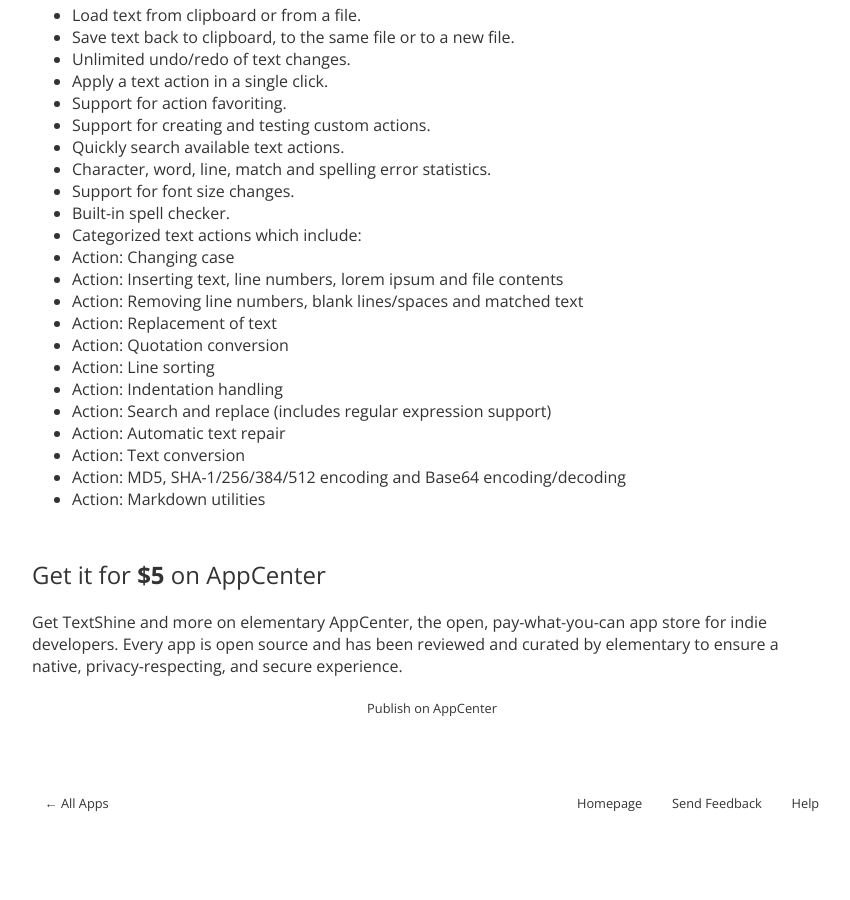
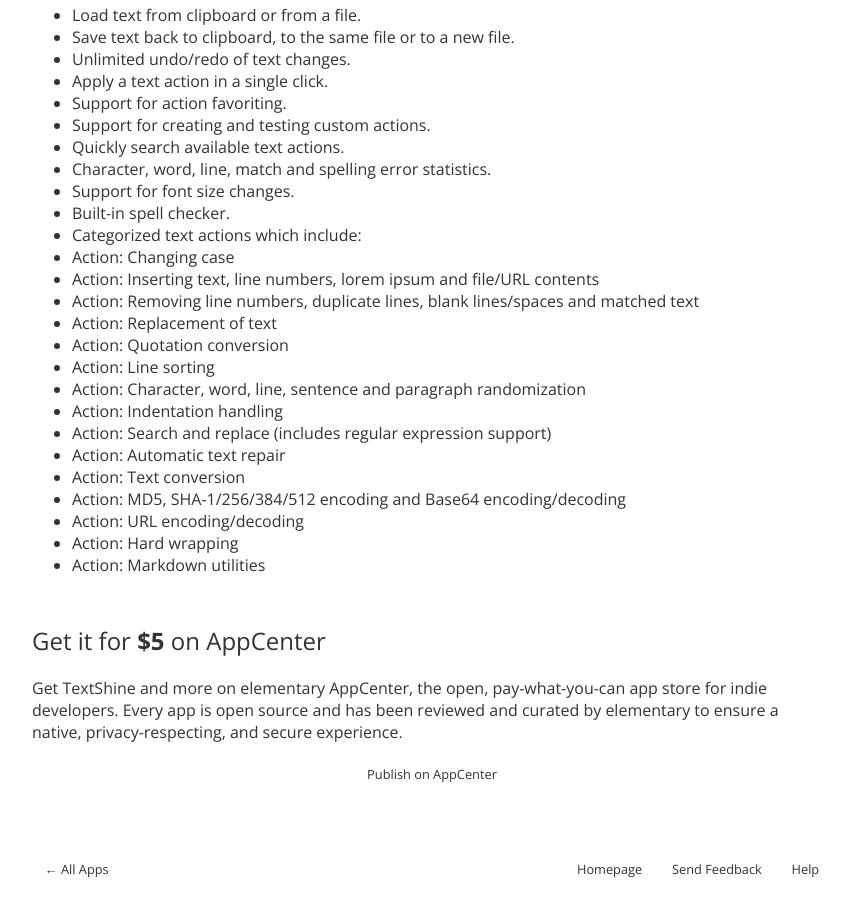
Before and after one commit to elementary/appcenter-web, a Jekyll site: the page built from _apps/com.github.phase1geo.textshine.md, in a window 1280 px wide and 900 px high, scrolled down 705 px. Shown: the whole window, without its empty margins (208-1058 px from the left). Built offline with Jekyll 4.4.1, drawn with Linux system fonts in a browser that asks for light colours; nearby versions of some CDN libraries; before the commit the page ends 1539 px from its top, so only the background shows below that.

Commit message:
Automatic update of data

```diff
--- a/_apps/com.github.phase1geo.textshine.md
+++ b/_apps/com.github.phase1geo.textshine.md
@@ -37,15 +37,18 @@ redirect_from: /com.github.phase1geo.textshine.desktop/
 <li>Built-in spell checker.</li>
 <li>Categorized text actions which include:</li>
 <li>Action: Changing case</li>
-<li>Action: Inserting text, line numbers, lorem ipsum and file contents</li>
-<li>Action: Removing line numbers, blank lines/spaces and matched text</li>
+<li>Action: Inserting text, line numbers, lorem ipsum and file/URL contents</li>
+<li>Action: Removing line numbers, duplicate lines, blank lines/spaces and matched text</li>
 <li>Action: Replacement of text</li>
 <li>Action: Quotation conversion</li>
 <li>Action: Line sorting</li>
+<li>Action: Character, word, line, sentence and paragraph randomization</li>
 <li>Action: Indentation handling</li>
 <li>Action: Search and replace (includes regular expression support)</li>
 <li>Action: Automatic text repair</li>
 <li>Action: Text conversion</li>
 <li>Action: MD5, SHA-1/256/384/512 encoding and Base64 encoding/decoding</li>
+<li>Action: URL encoding/decoding</li>
+<li>Action: Hard wrapping</li>
 <li>Action: Markdown utilities</li>
 </ul>
```
